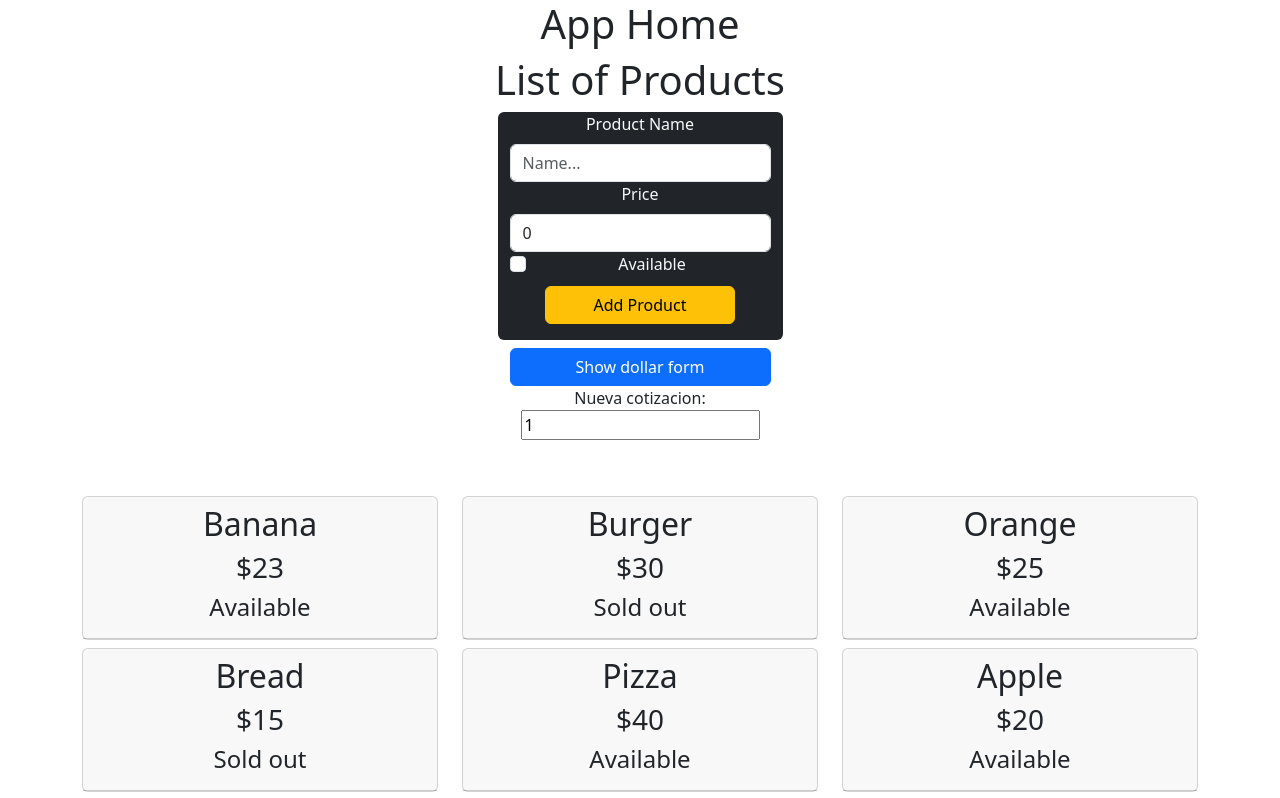
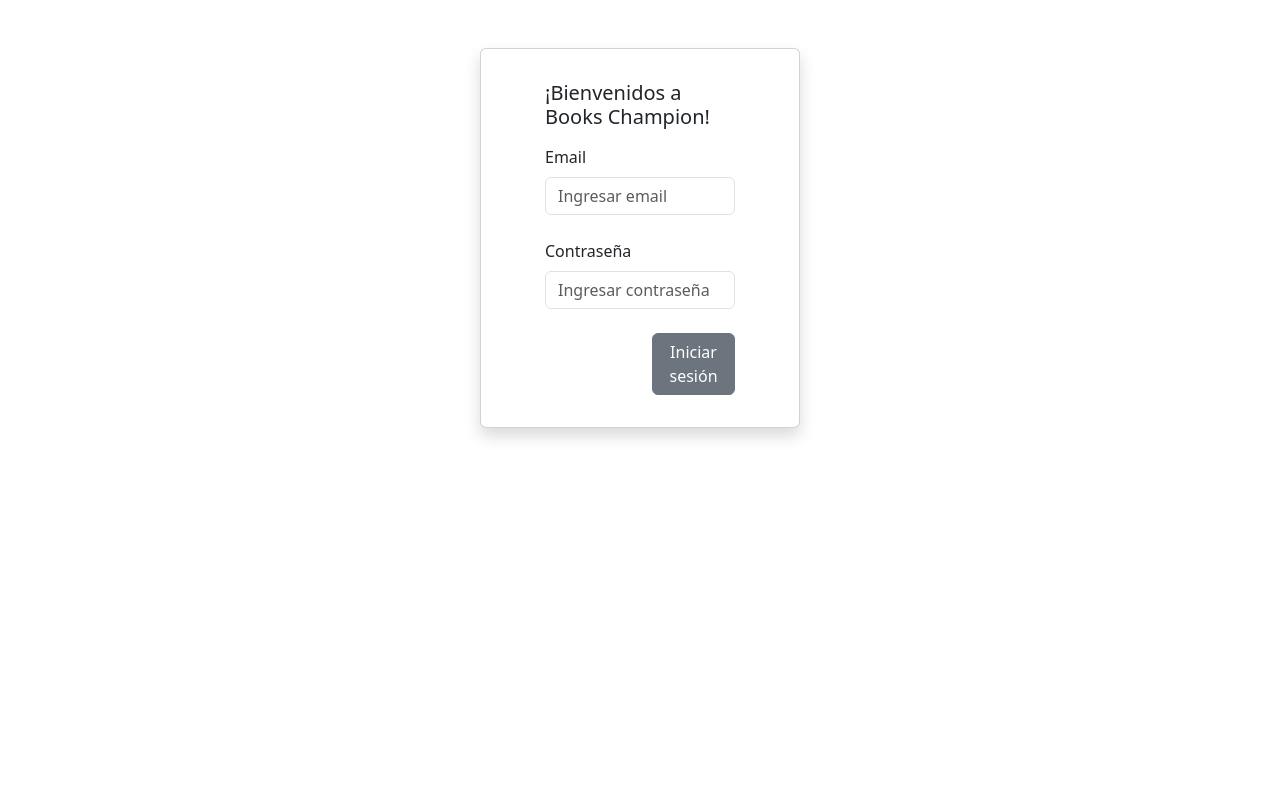
Before and after one commit to ninacnel/testlabo, a React (Vite) app: page /login in a window 1280 px wide. Shown: the top 798 px of the page. Built offline with nearby package versions, Linux system fonts and the light colour scheme.

Commit message:
Added routes

```diff
--- a/package.json
+++ b/package.json
@@ -13,7 +13,8 @@
     "bootstrap": "^5.3.7",
     "react": "^19.1.0",
     "react-bootstrap": "^2.10.10",
-    "react-dom": "^19.1.0"
+    "react-dom": "^19.1.0",
+    "react-router": "^7.8.1"
   },
   "devDependencies": {
     "@eslint/js": "^9.30.1",
--- a/src/App.jsx
+++ b/src/App.jsx
@@ -1,12 +1,35 @@
-import './App.css'
-import Products from './components/products/Products'
+import { useState } from 'react';
+import { BrowserRouter, Navigate, Route, Routes } from 'react-router';
 
-function App() {
+import Login from './components/auth/login/Login';
+import Products from './components/productsManagement/products/Products';
+import ErrorNotFound from './components/error/ErrorNotFound';
+import Protected from './components/protected/Protected';
+
+const App = () => {
+  const [loggedIn, setLoggedIn] = useState(false)
+
+  const handleLogin = () => {
+    setLoggedIn(true)
+  }
+
+  const handleLogout = () => {
+    setLoggedIn(false)
+  }
+
   return (
-    <>
-      <h1>App Home</h1>
-      <Products/>
-    </>
+    <div className='d-flex justify-content-center'>
+      <BrowserRouter>
+        <Routes>
+          <Route path='/' element={<Navigate to='/login' />} />
+          <Route path='/login' element={<Login onLogin={handleLogin} />} />
+          <Route element={<Protected isSignedIn={loggedIn} />}>
+            <Route path='/products/*' element={<Products onLogout={handleLogout} />}/>
+          </Route>
+          <Route path='*' element={<ErrorNotFound />} />
+        </Routes>
+      </BrowserRouter>
+    </div>
   )
 }
 
--- /dev/null
+++ b/src/components/auth/login/Login.data.js
@@ -0,0 +1,4 @@
+export const initialErrors = {
+    email: false,
+    password: false
+}
--- /dev/null
+++ b/src/components/auth/login/Login.jsx
@@ -0,0 +1,106 @@
+import { useRef, useState } from "react"
+import { Button, Card, Col, Form, FormGroup, Row } from "react-bootstrap"
+
+import { initialErrors } from "./Login.data";
+import { useNavigate } from "react-router";
+
+const Login = ({ onLogin }) => {
+    const [email, setEmail] = useState('');
+    const [password, setPassword] = useState('');
+    const [errors, setErrors] = useState(initialErrors)
+
+    const navigate = useNavigate()
+    const emailRef = useRef(null);
+    const passwordRef = useRef(null);
+
+    const handleEmailChange = (event) => {
+        setEmail(event.target.value);
+        setErrors(prevErrors => ({
+            ...prevErrors,
+            email: false
+        }))
+    }
+
+    const handlePasswordChange = (event) => {
+        setPassword(event.target.value);
+        setErrors(prevErrors => ({
+            ...prevErrors,
+            password: false
+        }))
+    }
+
+    const handleSubmit = (event) => {
+        event.preventDefault();
+
+        if (!email.length) {
+            setErrors(prevErrors => ({
+                ...prevErrors,
+                email: true
+            }))
+            emailRef.current.focus();
+
+            return;
+        }
+
+        if (!password.length) {
+            setErrors(prevErrors => ({
+                ...prevErrors,
+                password: true
+            }))
+            passwordRef.current.focus();
+            return;
+        }
+
+        setErrors(initialErrors);
+        setEmail('');
+        setPassword('')
+        onLogin()
+        navigate('/products')
+    }
+    return (
+        <Card className="w-25 mt-5 mx-3 p-3 px-5 shadow">
+            <Card.Body>
+                <Row className="mb-2">
+                    <h5>¡Bienvenidos a Books Champion!</h5>
+                </Row>
+                <Form onSubmit={handleSubmit}>
+                    <FormGroup className="mb-4">
+                        <Form.Label>Email</Form.Label>
+                        <Form.Control
+                            ref={emailRef}
+                            autoComplete="email"
+                            type="email"
+                            placeholder="Ingresar email"
+                            className={errors.email && "border border-danger"}
+                            value={email}
+                            onChange={handleEmailChange} />
+                        {errors.email && <p className="text-danger">¡El email es campo obligatorio!</p>}
+                    </FormGroup>
+                    <FormGroup className="mb-4">
+                        <Form.Label>Contraseña</Form.Label>
+                        <Form.Control
+                            ref={passwordRef}
+                            autoComplete="current-pasword"
+                            type="password"
+                            placeholder="Ingresar contraseña"
+                            className={errors.password && "border border-danger"}
+                            value={password}
+                            onChange={handlePasswordChange}
+                        />
+                        {errors.password && <p className="text-danger">¡La contraseña es campo obligatorio!</p>}
+                    </FormGroup>
+                    <Row>
+                        <Col />
+                        <Col md={6} className="d-flex justify-content-end">
+                            <Button variant="secondary" type="submit">
+                                Iniciar sesión
+                            </Button>
+                        </Col>
+                    </Row>
+                </Form>
+            </Card.Body>
+        </Card>
+    )
+}
+
+export default Login
--- /dev/null
+++ b/src/components/error/ErrorNotFound.jsx
@@ -0,0 +1,20 @@
+import { Button, Row } from 'react-bootstrap'
+import { useNavigate } from 'react-router'
+
+const ErrorNotFound = () => {
+    const navigate = useNavigate()
+
+    const goBack = () => {
+        navigate("/library")
+    }
+
+    return (
+        <Row>
+            <h1>Ups! Sitio no encontrado</h1>
+            <p>Haz click en el botón para regresar</p>
+            <Button className='w-25' onClick={goBack}>Regresar </Button>
+        </Row>
+    )
+}
+
+export default ErrorNotFound
--- a/src/components/products/Products.jsx
+++ b/src/components/productsManagement/products/Products.jsx
@@ -1,11 +1,12 @@
 import { useState } from "react";
-import { allProducts } from "../data/products";
+import { allProducts } from "./../../data/products";
 import ProductItem from "../productItem/ProductItem";
 import { Button, Col, Container, Row } from "react-bootstrap";
 import ProductForm from "../productForm/ProductForm";
-import ChangeDollar from "../changeDollar/ChangeDollar";
+import ChangeDollar from "../../changeDollar/ChangeDollar";
+import { useNavigate } from "react-router";
 
-const Products = () => {
+const Products = ({ onLogout }) => {
     const [products, setProducts] = useState(allProducts);
     const [dollar, setDollar] = useState(1);
     const [showDollar, setShowDollar] = useState(true);
@@ -23,13 +24,9 @@
 
     return (
         <Container>
-            <h1>List of Products</h1>
             <Row md={4} className="d-flex align-items-center flex-column">
-                <ProductForm onAddNewProduct={handleAddNewProduct} />
-                <div className="d-flex flex-column mt-2 mb-2">
-                    <Button onClick={() => setShowDollar(!showDollar)}>Show dollar form</Button>
-                    {showDollar && <ChangeDollar dollar={dollar} onChangeDollar={handleChangeDollar} />}
-                </div>
+
+                <Button className="me-3" onClick={onLogout}>Cerrar sesión</Button>
             </Row>
             <Row className="mt-5">
                 {products.map((product) => (
@@ -43,6 +40,13 @@
                     </Col>
                 ))}
             </Row>
+            <Row md={4} className="d-flex align-items-center flex-column">
+                <ProductForm onAddNewProduct={handleAddNewProduct} />
+                <div className="d-flex flex-column mt-2 mb-2">
+                    <Button onClick={() => setShowDollar(!showDollar)}>Show dollar form</Button>
+                    {showDollar && <ChangeDollar dollar={dollar} onChangeDollar={handleChangeDollar} />}
+                </div>
+            </Row>
         </Container>
     );
 };
--- /dev/null
+++ b/src/components/protected/Protected.jsx
@@ -0,0 +1,10 @@
+import { Navigate, Outlet } from "react-router"
+
+const Protected = ({ isSignedIn }) => {
+    if (!isSignedIn) {
+        return <Navigate to='/login' replace />
+    }
+    return <Outlet />
+}
+
+export default Protected
```
Also changed, not shown: src/components/productsManagement/productForm/ProductForm.jsx (renamed from src/components/productForm/ProductForm.jsx), src/components/productsManagement/productItem/ProductItem.jsx (renamed from src/components/productItem/ProductItem.jsx), 1 other file (tests, documents, lock files or other folders).
